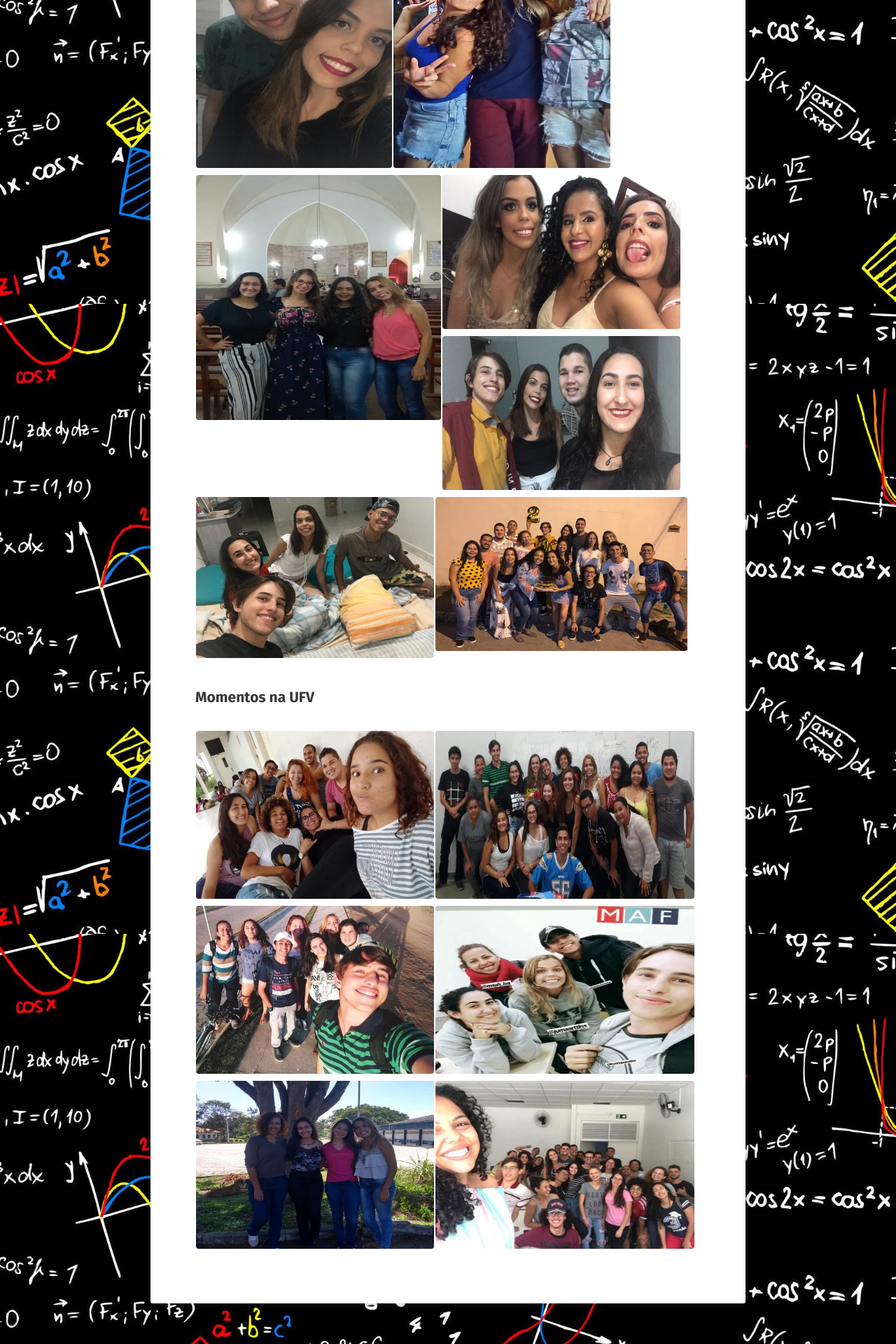
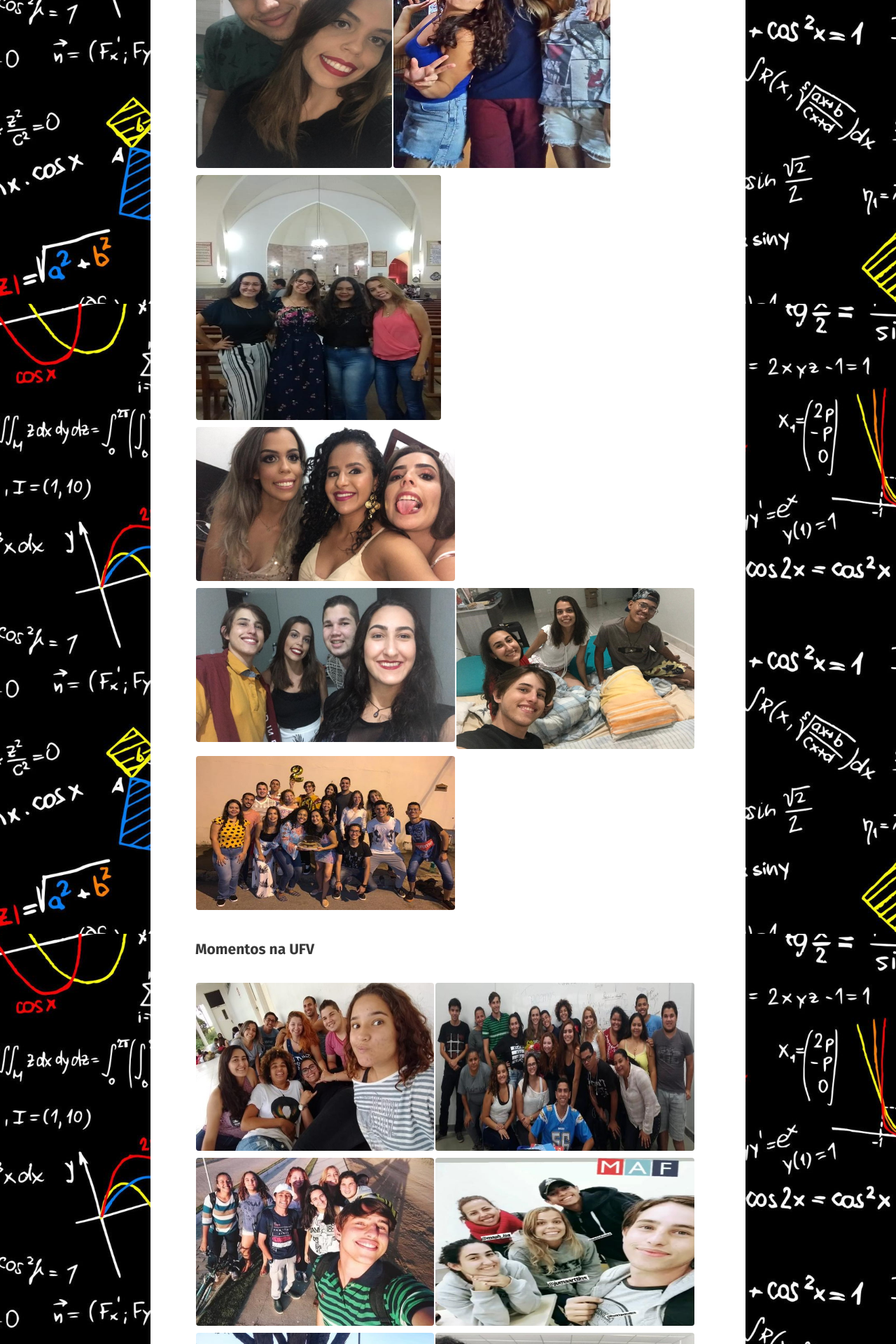
Before and after one commit to julialmartins/julialmartins.github.io, a Jekyll site: the page built from momentos/index.md, in a window 1280 px wide. Shown: the part 466-2386 px from the top of the page at 70% size. Built offline with Jekyll 4.4.1, drawn with Linux system fonts in a browser that asks for light colours; some web fonts are replaced.

Commit message:
tamanho fotos

```diff
--- a/momentos/index.md
+++ b/momentos/index.md
@@ -12,10 +12,10 @@ comments: false
     <img src="1.jpeg" style = "height: 350px; width: 280px;">
     <img src="2.jpeg" style = "height: 350px; width: 310px;">
     <img src="5.jpeg" style = "height: 350px; width: 350px;">
-    <img src="3.jpeg" style = "height: 220px; width: 340px;">
-    <img src="4.jpeg" style = "height: 220px; width: 340px;">
+    <img src="3.jpeg" style = "height: 220px; width: 370px;">
+    <img src="4.jpeg" style = "height: 220px; width: 370px;">
     <img src="6.jpeg" style = "height: 230px; width: 340px;">
-    <img src="7.jpeg" style = "height: 220px; width: 360px;">
+    <img src="7.jpeg" style = "height: 220px; width: 370px;">
 </figure>
 
 
```
